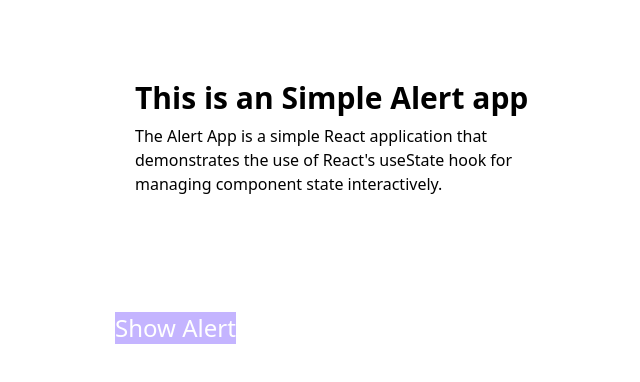
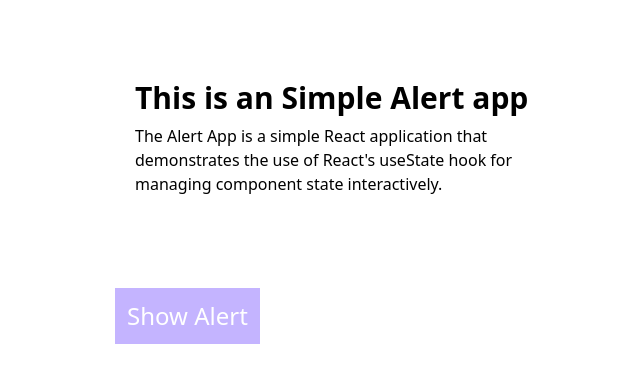
Before and after one commit to SaiMallikharjun98/Alert, a React (Vite) app: page / in a window 1280 px wide. Shown: the top 382 px of the page, without its empty margins (301-941 px from the left). Built offline with nearby package versions, Linux system fonts and the light colour scheme.

Commit message:
Padding changes

```diff
--- a/src/components/Alert.jsx
+++ b/src/components/Alert.jsx
@@ -26,13 +26,13 @@ function Alert() {
             ""
           )}
         </div>
-        <button onClick={alertHandler} className="pt-1">
+        <button onClick={alertHandler} className="mt-3">
           {alertStatus ? (
-            <div className="text-2xl bg-violet-300 hover:bg-violet-700 text-white cursor-pointer mt-8">
+            <div className="text-2xl bg-violet-300 hover:bg-violet-700 text-white cursor-pointer p-3">
               Hide Alert
             </div>
           ) : (
-            <div className="text-2xl bg-violet-300 hover:bg-violet-700 text-white cursor-pointer mt-8">
+            <div className="text-2xl bg-violet-300 hover:bg-violet-700 text-white cursor-pointer p-3">
               Show Alert
             </div>
           )}
```
